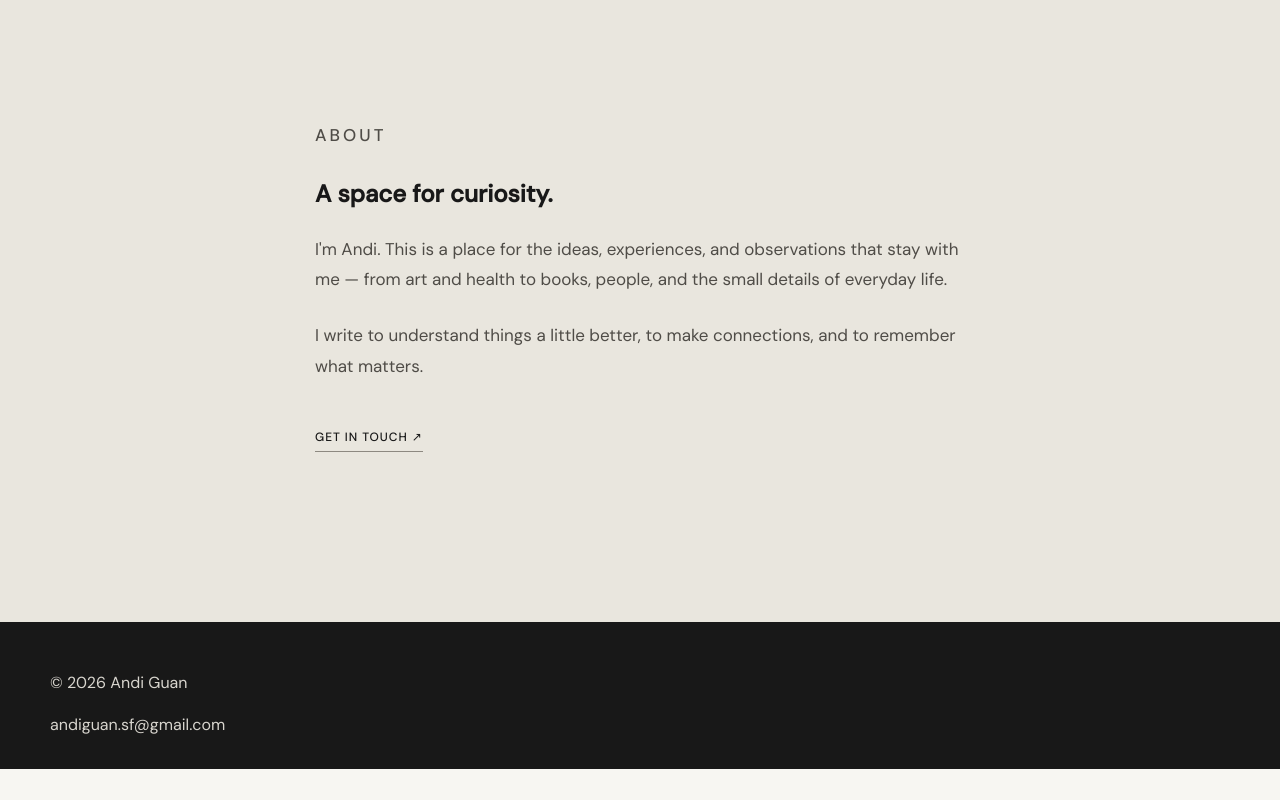
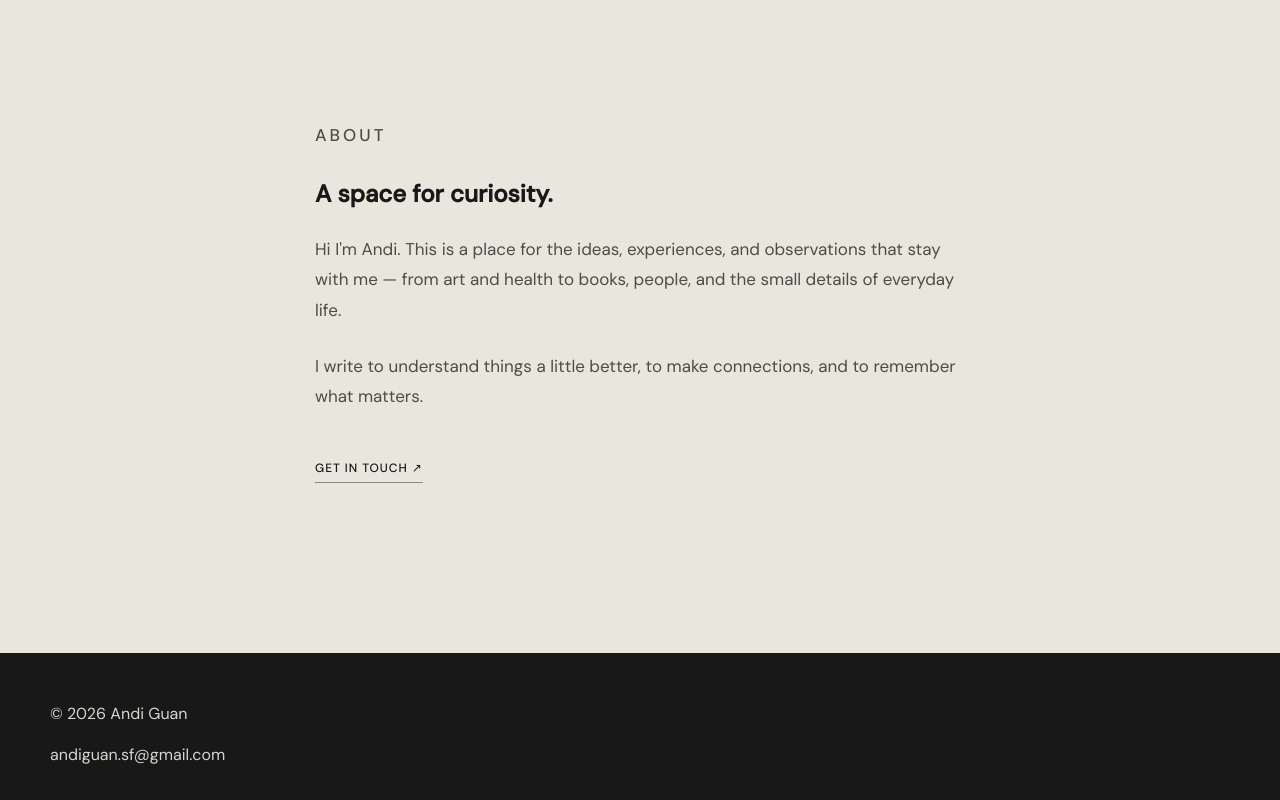
Before and after one commit to andiguansf/home, a plain HTML site: page index.html in a window 1280 px wide. Shown: the part 1680-2480 px from the top of the page. Before the commit the page ends 2449 px from the top, so only its background shows below. Drawn offline with Linux system fonts and the light colour scheme; a web font is replaced by a local one.

Commit message:
Fix greeting text in index.html

```diff
--- a/index.html
+++ b/index.html
@@ -79,7 +79,7 @@
         <h2>A space for curiosity.</h2>
 
         <p>
-          I'm Andi. This is a place for the ideas, experiences, and
+          Hi I'm Andi. This is a place for the ideas, experiences, and
           observations that stay with me — from art and health to books,
           people, and the small details of everyday life.
         </p>
```
